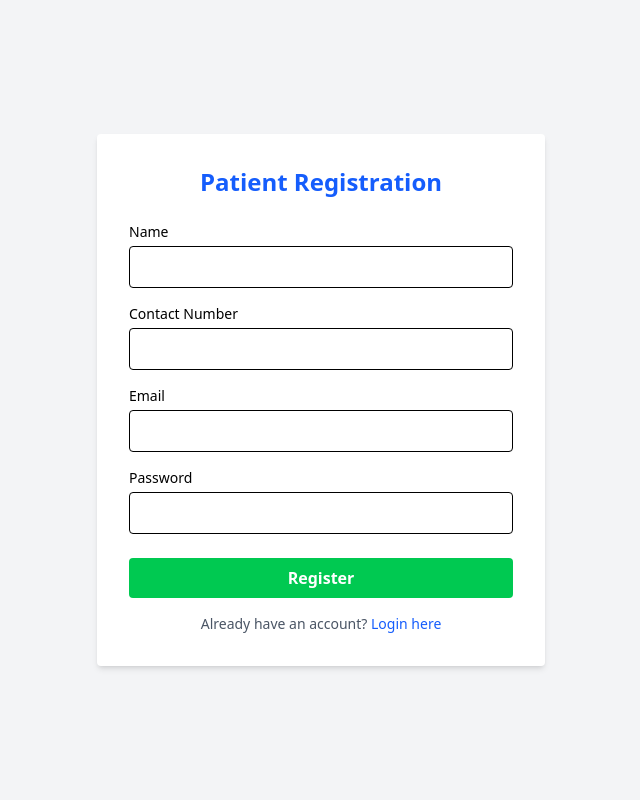
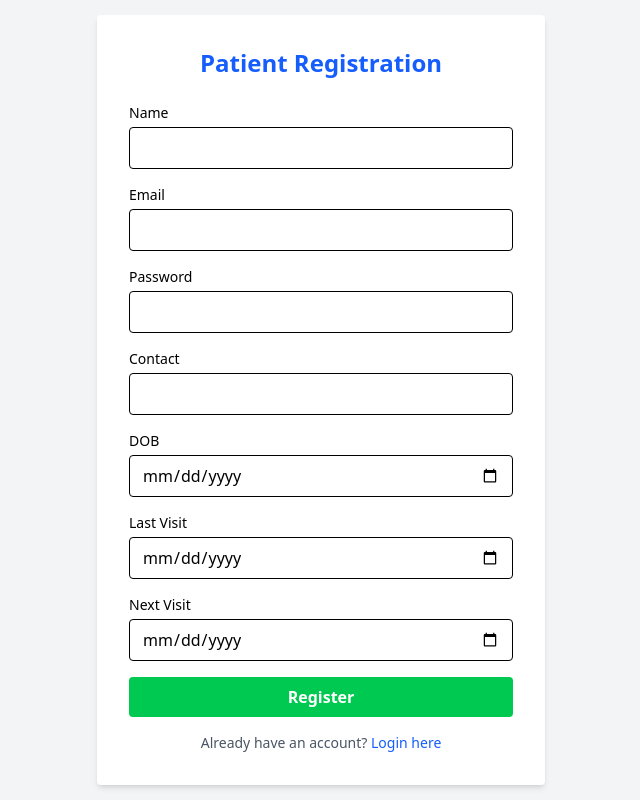
Before and after one commit to Jabir-khan12/mPATH-Hospital-Management-System, a React app: page /register in a window 1280 px wide. Shown: the whole page, without its empty margins (319-959 px from the left). Built offline with nearby package versions, Linux system fonts and the light colour scheme; the HTML template or start-up script is replaced by a standard one.

Commit message:
Register.jsx

```diff
--- a/src/components/auth/Register.jsx
+++ b/src/components/auth/Register.jsx
@@ -1,47 +1,44 @@
-// src/components/auth/Register.jsx
 import React, { useState } from "react";
-// import axios from "axios";
 import api from "../../utils/api";
 import { useNavigate } from "react-router-dom";
 
 const Register = () => {
+  const [name, setName] = useState("");
   const [email, setEmail] = useState("");
   const [password, setPassword] = useState("");
-  const [name, setName] = useState("");
-  const [contactNo, setContactNo] = useState("");
+  const [contact, setContact] = useState("");
+  const [dob, setDob] = useState("");
+  const [lastVisit, setLastVisit] = useState("");
+  const [nextVisit, setNextVisit] = useState("");
+  const [loading, setLoading] = useState(false);
 
-  const [loading, setLoading] = useState(false);
   const navigate = useNavigate();
 
   const handleRegister = async (e) => {
     e.preventDefault();
     setLoading(true);
     try {
-      // Check if email already exists
-      // const check = await axios.get(
-      //   `http://localhost:5000/users?email=${email}`
-      // );
       const check = await api.get(`/users?email=${email}`);
-
       if (check.data.length > 0) {
         alert("Email is already registered");
         return;
       }
-
-      // Add patient user
-      const res = await api.post("/users", {
+      const newPatient = {
         name,
-        contactNo, // ✅ new field
         email,
         password,
+        contact,
+        dob,
+        lastVisit,
+        nextVisit,
+        disabled: false,
         role: "patient",
-        status: "enabled", // ✅ new field
-      });
-
+      };
+      await api.post("/users", newPatient);
       alert("Account created successfully! You can now log in.");
-      navigate("/");
+      navigate("/login");
     } catch (err) {
-      console.error("Registration error:", err.response?.data || err.message);
+      console.error("Registration error:", err);
       alert("Something went wrong during registration.");
     } finally {
       setLoading(false);
@@ -54,72 +51,71 @@ const Register = () => {
         <h2 className="text-2xl font-bold mb-6 text-center text-blue-600">
           Patient Registration
         </h2>
-        <form onSubmit={handleRegister}>
-          <div className="mb-4">
-            <label htmlFor="name" className="block text-sm font-medium mb-1">
-              Name
-            </label>
+        <form onSubmit={handleRegister} className="space-y-4">
+          <div>
+            <label className="block text-sm font-medium mb-1">Name</label>
             <input
-              id="name"
-              name="name"
               type="text"
-              autoComplete="name"
               className="w-full border rounded px-3 py-2 focus:outline-none focus:ring focus:border-blue-300"
               value={name}
               onChange={(e) => setName(e.target.value)}
               required
             />
           </div>
-          <div className="mb-4">
-            <label
-              htmlFor="contactNo"
-              className="block text-sm font-medium mb-1"
-            >
-              Contact Number
-            </label>
+          <div>
+            <label className="block text-sm font-medium mb-1">Email</label>
             <input
-              id="contactNo"
-              name="contactNo"
-              type="text"
-              autoComplete="tel"
-              className="w-full border rounded px-3 py-2 focus:outline-none focus:ring focus:border-blue-300"
-              value={contactNo}
-              onChange={(e) => setContactNo(e.target.value)}
-              required
-            />
-          </div>
-
-          <div className="mb-4">
-            <label htmlFor="email" className="block text-sm font-medium mb-1">
-              Email
-            </label>
-            <input
-              id="email"
-              name="email"
               type="email"
-              autoComplete="email"
               className="w-full border rounded px-3 py-2 focus:outline-none focus:ring focus:border-blue-300"
               value={email}
               onChange={(e) => setEmail(e.target.value)}
               required
             />
           </div>
-          <div className="mb-6">
-            <label
-              htmlFor="password"
-              className="block text-sm font-medium mb-1"
-            >
-              Password
-            </label>
+          <div>
+            <label className="block text-sm font-medium mb-1">Password</label>
             <input
-              id="password"
-              name="password"
               type="password"
-              autoComplete="new-password"
               className="w-full border rounded px-3 py-2 focus:outline-none focus:ring focus:border-blue-300"
               value={password}
               onChange={(e) => setPassword(e.target.value)}
               required
+            />
+          </div>
+          <div>
+            <label className="block text-sm font-medium mb-1">Contact</label>
+            <input
+              type="text"
+              className="w-full border rounded px-3 py-2 focus:outline-none focus:ring focus:border-blue-300"
+              value={contact}
+              onChange={(e) => setContact(e.target.value)}
+            />
+          </div>
+          <div>
+            <label className="block text-sm font-medium mb-1">DOB</label>
+            <input
+              type="date"
+              className="w-full border rounded px-3 py-2 focus:outline-none focus:ring focus:border-blue-300"
+              value={dob}
+              onChange={(e) => setDob(e.target.value)}
+            />
+          </div>
+          <div>
+            <label className="block text-sm font-medium mb-1">Last Visit</label>
+            <input
+              type="date"
+              className="w-full border rounded px-3 py-2 focus:outline-none focus:ring focus:border-blue-300"
+              value={lastVisit}
+              onChange={(e) => setLastVisit(e.target.value)}
+            />
+          </div>
+          <div>
+            <label className="block text-sm font-medium mb-1">Next Visit</label>
+            <input
+              type="date"
+              className="w-full border rounded px-3 py-2 focus:outline-none focus:ring focus:border-blue-300"
+              value={nextVisit}
+              onChange={(e) => setNextVisit(e.target.value)}
             />
           </div>
           <button
@@ -130,10 +126,9 @@ const Register = () => {
             {loading ? "Registering..." : "Register"}
           </button>
         </form>
-
         <p className="mt-4 text-sm text-center text-gray-600">
           Already have an account?{" "}
-          <a href="/" className="text-blue-600 hover:underline">
+          <a href="/login" className="text-blue-600 hover:underline">
             Login here
           </a>
         </p>
```
